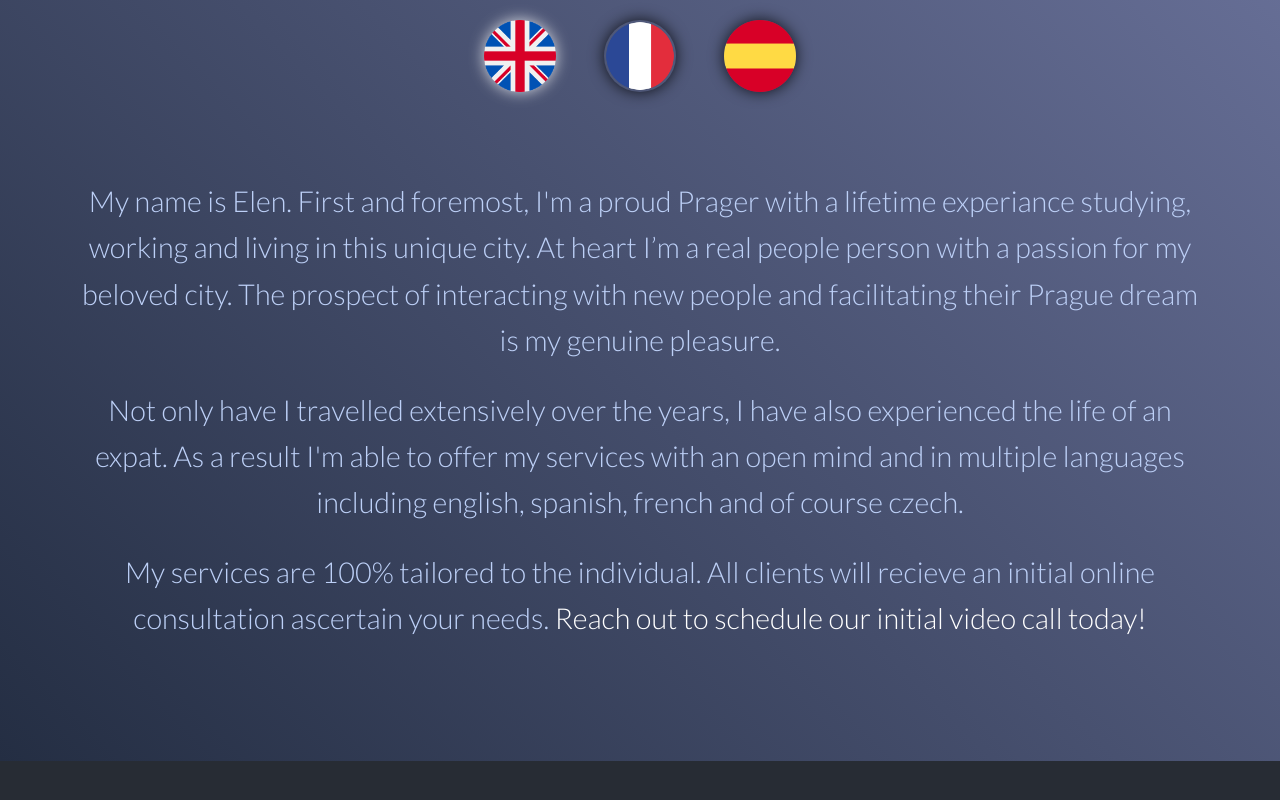
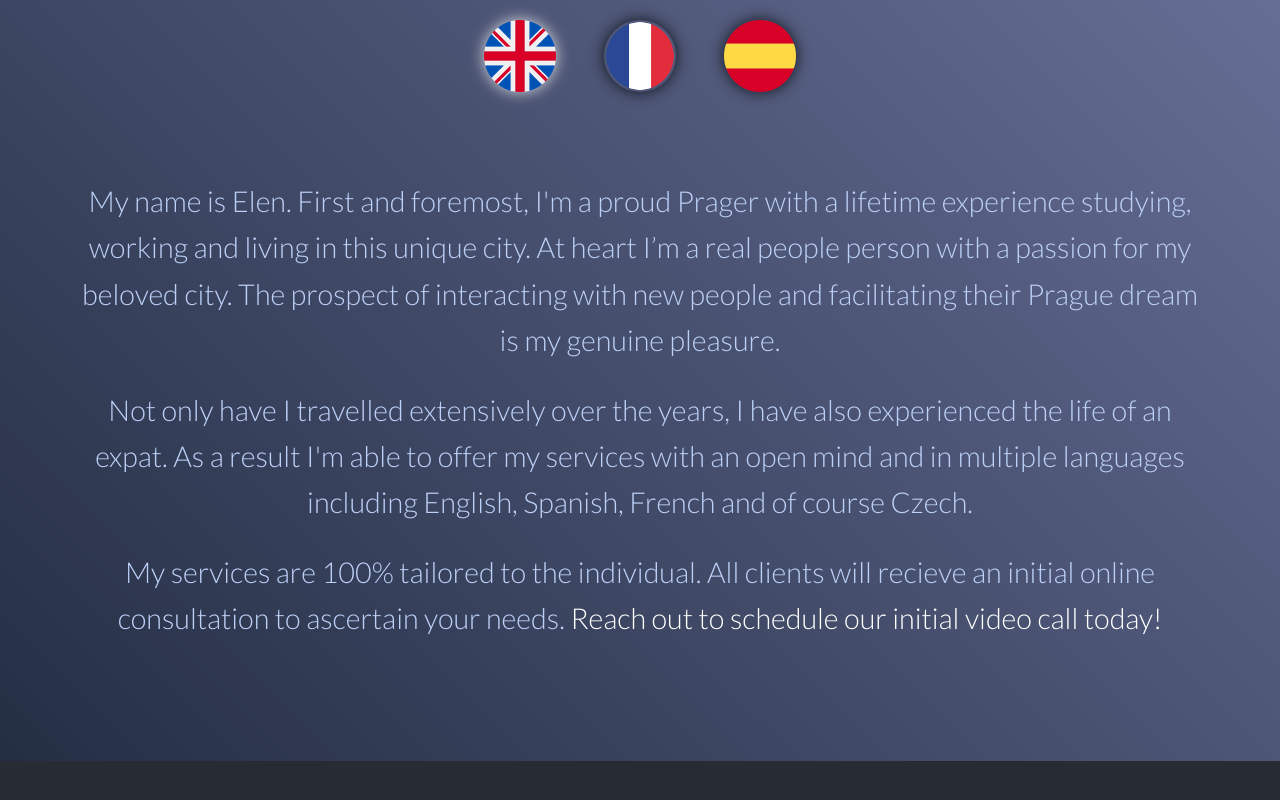
Before and after one commit to petryca/prague-facilitator, a plain HTML site: page index.html in a window 1280 px wide. Shown: the part 716-1516 px from the top of the page. Drawn offline with Linux system fonts and the light colour scheme.

Commit message:
Update index.html

```diff
--- a/index.html
+++ b/index.html
@@ -14,12 +14,12 @@
             <li><a href="/fr/"><img src="/media/flag-fr.png"></a></li>
             <li><a href="/es/"><img src="/media/flag-es.png"></a></li>
         </ul>
-        <p>My name is Elen. First and foremost, I'm a proud Prager with a lifetime experiance studying, working and living in this unique city. At heart  I’m a real people person with a passion for my beloved city. The prospect of interacting with new people and facilitating their Prague dream is my genuine pleasure.
+        <p>My name is Elen. First and foremost, I'm a proud Prager with a lifetime experience studying, working and living in this unique city. At heart  I’m a real people person with a passion for my beloved city. The prospect of interacting with new people and facilitating their Prague dream is my genuine pleasure.
 </p>
-         <p>Not only have I travelled extensively over the years, I have also experienced the life of an expat. As a result I'm able to offer my services with an open mind and in multiple languages including english, spanish, french and of course czech.
+         <p>Not only have I travelled extensively over the years, I have also experienced the life of an expat. As a result I'm able to offer my services with an open mind and in multiple languages including English, Spanish, French and of course Czech.
 </p>
 
-        <p>My services are 100% tailored to the individual. All clients will recieve an initial online consultation ascertain your needs. <a class="white" href="mailto:kelenme@gmail.com">Reach out to schedule our initial video call today!</a> </p>
+        <p>My services are 100% tailored to the individual. All clients will recieve an initial online consultation to ascertain your needs. <a class="white" href="mailto:kelenme@gmail.com">Reach out to schedule our initial video call today!</a> </p>
     </section>
     <section id="services">
         <h1>My services are custom tailored to provide cross cultural help and advice in the following areas</h1>
```
